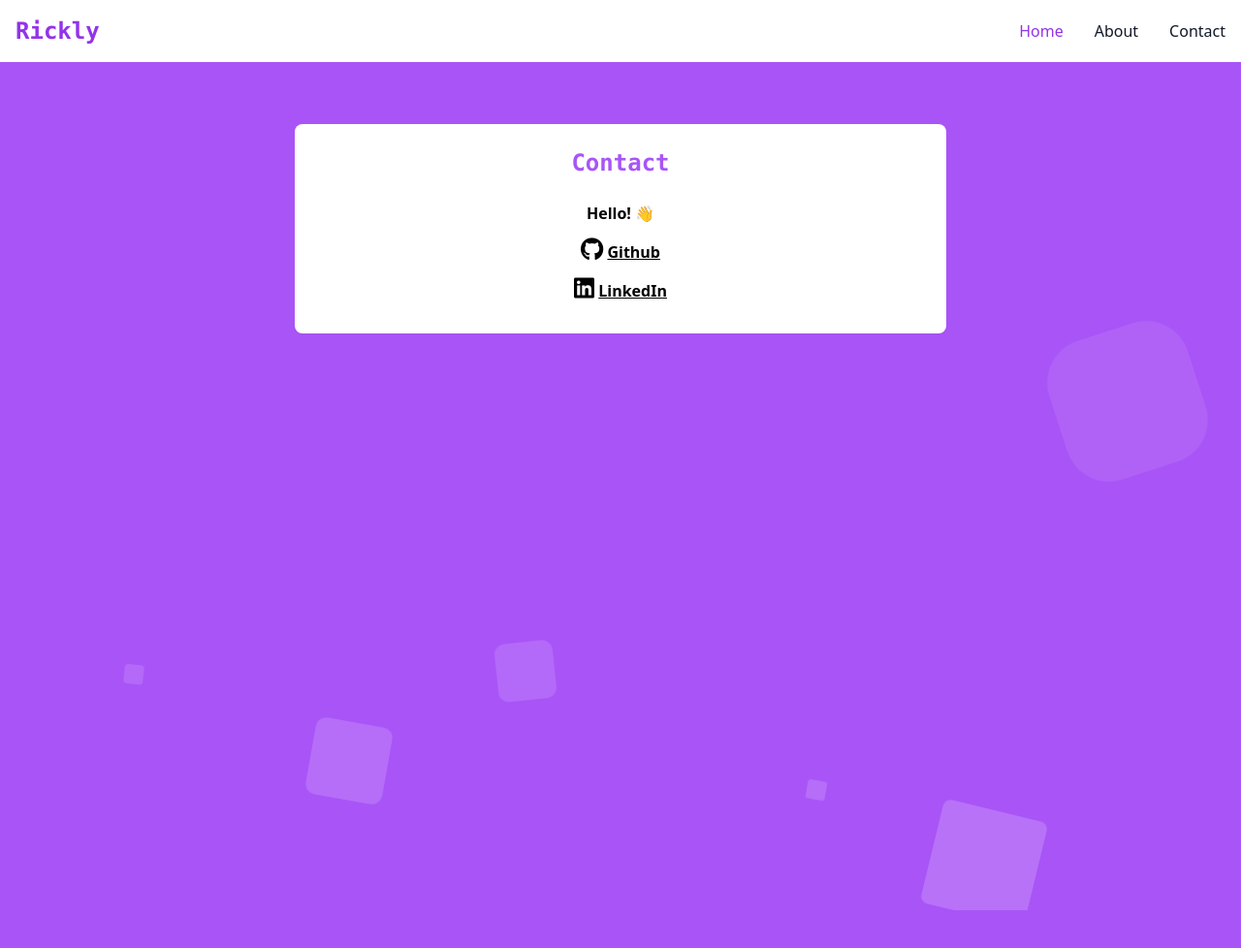
After one commit to Rikidink/URL-Shortener, a Python web app: template flask/templates/contact.html in a window 1280 px wide. The commit adds this page. Shown: the whole page at 97% size. Run offline with Jinja, Linux system fonts and the light colour scheme; the template is opened without the code that fills it, so the values that code supplies are empty; some libraries are stand-ins or nearby versions.

Commit message:
contact page added

```diff
--- a/flask/app.py
+++ b/flask/app.py
@@ -71,6 +71,10 @@ def index():
 def about():
     return render_template("about.html")
 
+@app.route('/contact')
+def contact():
+    return render_template("contact.html")
+
 
 # Route to redirect user
 @app.route('/<short_url>')
--- a/flask/static/output.css
+++ b/flask/static/output.css
@@ -794,6 +794,11 @@ video {
   line-height: 1.25rem;
 }
 
+.text-xl {
+  font-size: 1.25rem;
+  line-height: 1.75rem;
+}
+
 .font-bold {
   font-weight: 700;
 }
@@ -808,6 +813,14 @@ video {
 
 .font-normal {
   font-weight: 400;
+}
+
+.leading-4 {
+  line-height: 1rem;
+}
+
+.leading-10 {
+  line-height: 2.5rem;
 }
 
 .text-gray-500 {
@@ -833,6 +846,18 @@ video {
 .text-white {
   --tw-text-opacity: 1;
   color: rgb(255 255 255 / var(--tw-text-opacity));
+}
+
+.underline {
+  text-decoration-line: underline;
+}
+
+.underline-offset-2 {
+  text-underline-offset: 2px;
+}
+
+.underline-offset-1 {
+  text-underline-offset: 1px;
 }
 
 .shadow-lg {
--- /dev/null
+++ b/flask/templates/contact.html
@@ -0,0 +1,76 @@
+<!DOCTYPE html>
+<html lang="en">
+
+<head>
+    <meta charset="UTF-8">
+    <meta http-equiv="X-UA-Compatible" content="IE=edge">
+    <meta name="viewport" content="width=device-width, initial-scale=1.0">
+    <link rel="stylesheet" href="../static/output.css">
+    <script src="https://kit.fontawesome.com/a46ba8bf01.js" crossorigin="anonymous"></script>
+    <script src="../static/js/scripts.js" defer></script>
+    <title>URL Shortener</title>
+</head>
+
+<!--Start Background Animation Body-->
+<div class="area">
+    <ul class="circles">
+        <li></li>
+        <li></li>
+        <li></li>
+        <li></li>
+        <li></li>
+        <li></li>
+        <li></li>
+        <li></li>
+        <li></li>
+        <li></li>
+    </ul>
+</div>
+<!--End Background Animation Body-->
+
+<body class="bg-purple-500">
+
+    <!-- Navbar -->
+    <nav class="bg-white p-4">
+        <div class="max-w-screen-2xl flex flex-wrap items-center justify-between mx-auto">
+            <a href="/">
+                <span class="self-center text-2xl font-mono font-semibold text-purple-600">Rickly</span>
+            </a>
+            <!-- Hamburger -->
+            <button onclick="toggleHamburger()" type="button" class="inline-flex items-center p-2 w-10 h-10 justify-center text-sm text-gray-500 rounded-lg md:hidden hover:bg-gray-100 focus:outline-none">
+                <span class="sr-only">Open main menu</span>
+                <!-- Hamburger image -->
+                <svg class="w-5 h-5" xmlns="http://www.w3.org/2000/svg" fill="none" viewBox="0 0 17 14" stroke="currentColor">
+                    <path stroke-linecap="round" stroke-linejoin="round" stroke-width="2" d="M1 1h15M1 7h15M1 13h15"/>
+                </svg>
+            </button>
+            <!-- Items -->
+            <div class="hidden w-full md:block md:w-auto" id="navbar-default">
+                <ul class="font-medium flex flex-col p-4 md:p-0 mt-4 border border-gray-100 rounded-lg bg-gray-50 md:flex-row md:space-x-8 rtl:space-x-reverse md:mt-0 md:border-0 md:bg-white">
+                    <li>
+                        <a href="/" class="text-purple-600">Home</a>
+                    </li>
+                    <li>
+                        <a href="/about" class="text-gray-900 hover:text-purple-600">About</a>
+                    </li>
+                    <li>
+                        <a href="/contact" class="text-gray-900 hover:text-purple-600">Contact</a>
+                    </li>
+                </ul>
+            </div>
+        </div>
+    </nav>
+
+    <!--Content-->
+    <div class="max-w-2xl mx-auto bg-white rounded-lg shadow-sm mt-16 p-6 text-center">
+        <h1 class="text-center text-2xl font-mono font-bold text-purple-500 pb-4">Contact</h1>
+        <p class="font-semibold leading-10">
+            Hello! &#128075<br>
+            <i class="fa-brands fa-github" style="font-size:24px"></i> <a href="https://github.com/Rikidink" class="underline">Github</a><br>
+            <i class="fa-brands fa-linkedin" style="font-size:24px"></i> <a href="https://linkedin.com/in/rickyzhang10" class="underline">LinkedIn</a>
+        </p>
+    </div>
+
+
+</body>
+</html>
```
Also changed, not shown: README.md.
